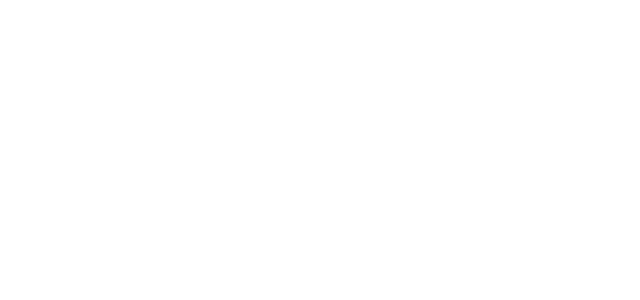
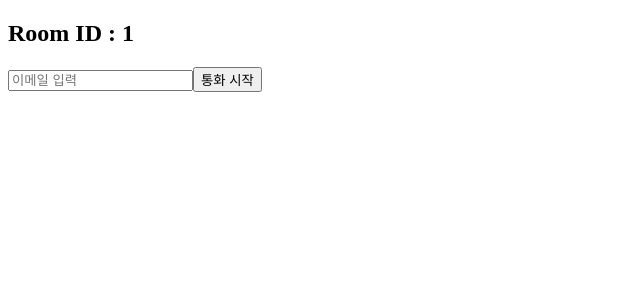
Before and after one commit to Austin-Choi/vocalp2pFront, a React (Vite) app: page /room/1 in a window 1280 px wide. Before the commit this address had no page. Shown: the top 300 px of the page, without its empty margins (0-640 px from the left). Built offline with nearby package versions, Linux system fonts and the light colour scheme.

Commit message:
feat : added calling with webrtc room page

```diff
--- a/src/App.jsx
+++ b/src/App.jsx
@@ -1,11 +1,13 @@
 import { BrowserRouter as Router, Route, Routes } from 'react-router-dom';
 import CreateRoom from './pages/CreateRoom';
+import RoomPage from './pages/RoomPage';
 
 function App() {
   return (
     <Router>
       <Routes>
         <Route path="/" element={<CreateRoom />} />
+        <Route path="/room/:roomId" element={<RoomPage />} />
       </Routes>
     </Router>
   );
--- /dev/null
+++ b/src/pages/RoomPage.jsx
@@ -0,0 +1,140 @@
+import React, { useRef, useState } from 'react';
+import { useNavigate, useParams } from 'react-router-dom';
+import { io } from 'socket.io-client';
+import axios from 'axios';
+
+function RoomPage() {
+  const { roomId } = useParams(); // url에서 roomId 추출
+  const [email, setEmail] = useState(''); // 이메일 입력 상태
+  const [inCall, setInCall] = useState(false); // 현재 통화중인지 여부
+  const [message, setMessage] = useState('');
+  const navigate = useNavigate();
+
+  const socket = useRef(null); // Socket.IO client
+  const peerConnection = useRef(null); // WebRTC PeerConnection Object
+  const localStream = useRef(null); // local audio stream
+  const remoteStream = useRef(null); // opponent audio stream
+
+  // WebRTC 연결 초기화
+  const initWebRTC = async () => {
+    localStream.current = await navigator.mediaDevices.getUserMedia({
+      audio: true,
+      video: false,
+    });
+
+    peerConnection.current = new RTCPeerConnection({
+      iceServers: [{ urls: 'stun:stun.l.google.com:19302' }],
+    });
+
+    // local audio stream adding
+    localStream.current.getTracks().forEach(track => {
+      peerConnection.current.addTrack(track, localStream.current);
+    });
+
+    // ICE candidate 수신시 처리
+    peerConnection.current.onicecandidate = event => {
+      if (event.candidate) {
+        socket.current.emit('ice-candidate', {
+          candidate: event.candidate,
+          roomId,
+        });
+      }
+    };
+
+    // remote audio track 수신시 처리
+    peerConnection.current.ontrack = event => {
+      remoteStream.current.srcObject = event.streams[0];
+    };
+  };
+
+  // Caller가 Offer SDP를 생성하고 전송
+  const createOffer = async () => {
+    const offer = await peerConnection.current.createOffer();
+    await peerConnection.current.setLocalDescription(offer);
+    socket.current.emit('offer', { sdp: offer, roomId });
+  };
+
+  // Callee가 Answer SDP를 생성하고 전송
+  const handleReceiveOffer = async ({ sdp }) => {
+    await peerConnection.current.setRemoteDescription(
+      new RTCSessionDescription(sdp)
+    );
+    const answer = await peerConnection.current.createAnswer();
+    await peerConnection.current.setLocalDescription(answer);
+    socket.current.emit('answer', { sdp: answer, roomId });
+  };
+
+  // Caller가 Answer SDP를 수신
+  const handleReceiveAnswer = async ({ sdp }) => {
+    await peerConnection.current.setRemoteDescription(
+      new RTCSessionDescription(sdp)
+    );
+  };
+
+  // 새로운 ICE 후보 수신
+  const handleNewIceCandidate = async ({ candidate }) => {
+    await peerConnection.current.addIceCandidate(
+      new RTCIceCandidate(candidate)
+    );
+  };
+
+  // 통화 종료 핸들러
+  const handleEndCall = () => {
+    socket.current.emit('leave', { roomId });
+    peerConnection.current.close();
+    setInCall(false);
+    navigate('/');
+  };
+
+  // 방에 입장하고 Socket.IO 초기화
+  const handleJoinRoom = async () => {
+    try {
+      const response = await axios.post(
+        'http://localhost:8080/api/rooms/room/${roomId}',
+        null,
+        { params: { email } }
+      );
+      setMessage(response.data.result);
+      setInCall(true);
+
+      // Socket.IO 초기화 및 이벤트 리스터 등록
+      socket.current = io('http://localhost:9092'); // 시그널링 서버 연결
+      socket.current.emit('join', { roomId, email });
+
+      socket.current.on('offer', handleReceiveOffer);
+      socket.current.on('answer', handleReceiveAnswer);
+      socket.current.on('ice-candidate', handleNewIceCandidate);
+
+      initWebRTC();
+    } catch (error) {
+      setMessage('방 입장에 실패했습니다: ' + error.response.data.result);
+    }
+  };
+  return (
+    <div>
+      <h2>Room ID : {roomId}</h2>
+      {!inCall ? (
+        <>
+          <input
+            type="emial"
+            placeholder="이메일 입력"
+            value={email}
+            onChange={e => setEmail(e.target.value)}
+          />
+          <button type="button" onClick={handleJoinRoom}>
+            통화 시작
+          </button>
+        </>
+      ) : (
+        <>
+          <h3>통화중</h3>
+          <audio ref={remoteStream} autoPlay />
+          <button onClick={handleEndCall}>통화 종료</button>
+        </>
+      )}
+      {message && <p>{message}</p>}
+    </div>
+  );
+}
+
+export default RoomPage;
```
